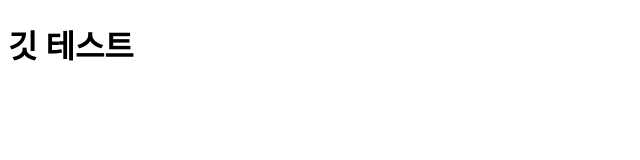
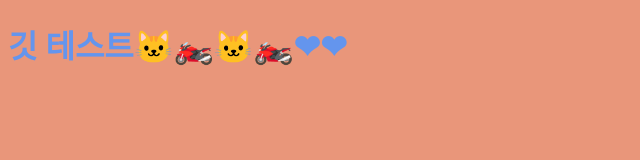
Before and after one commit to ShinKioh/Test-git, a plain HTML site: page index.html in a window 1280 px wide. Shown: the whole page, without its empty margins (0-640 px from the left). Drawn offline with Linux system fonts and the light colour scheme.

Commit message:
css수정

```diff
--- a/index.html
+++ b/index.html
@@ -8,6 +8,6 @@
     <link rel="stylesheet" href="style.css">
 </head>
 <body>
-    <h1>깃 테스트</h1>
+    <h1>깃 테스트🐱‍🏍🐱‍🏍❤❤</h1>
 </body>
 </html>
--- a/style.css
+++ b/style.css
@@ -0,0 +1,6 @@
+h1 {
+    color: cornflowerblue;
+}
+body {
+    background-color: darksalmon;
+}
```
